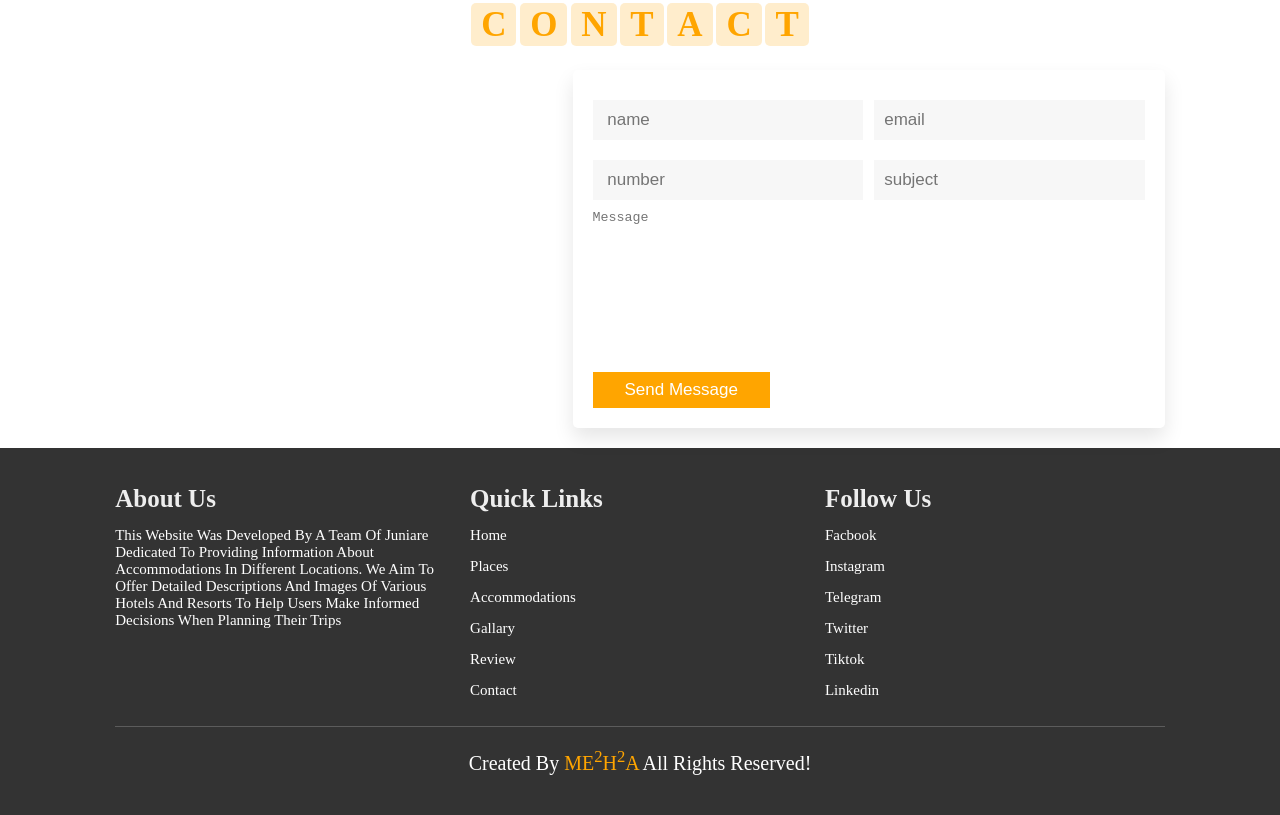
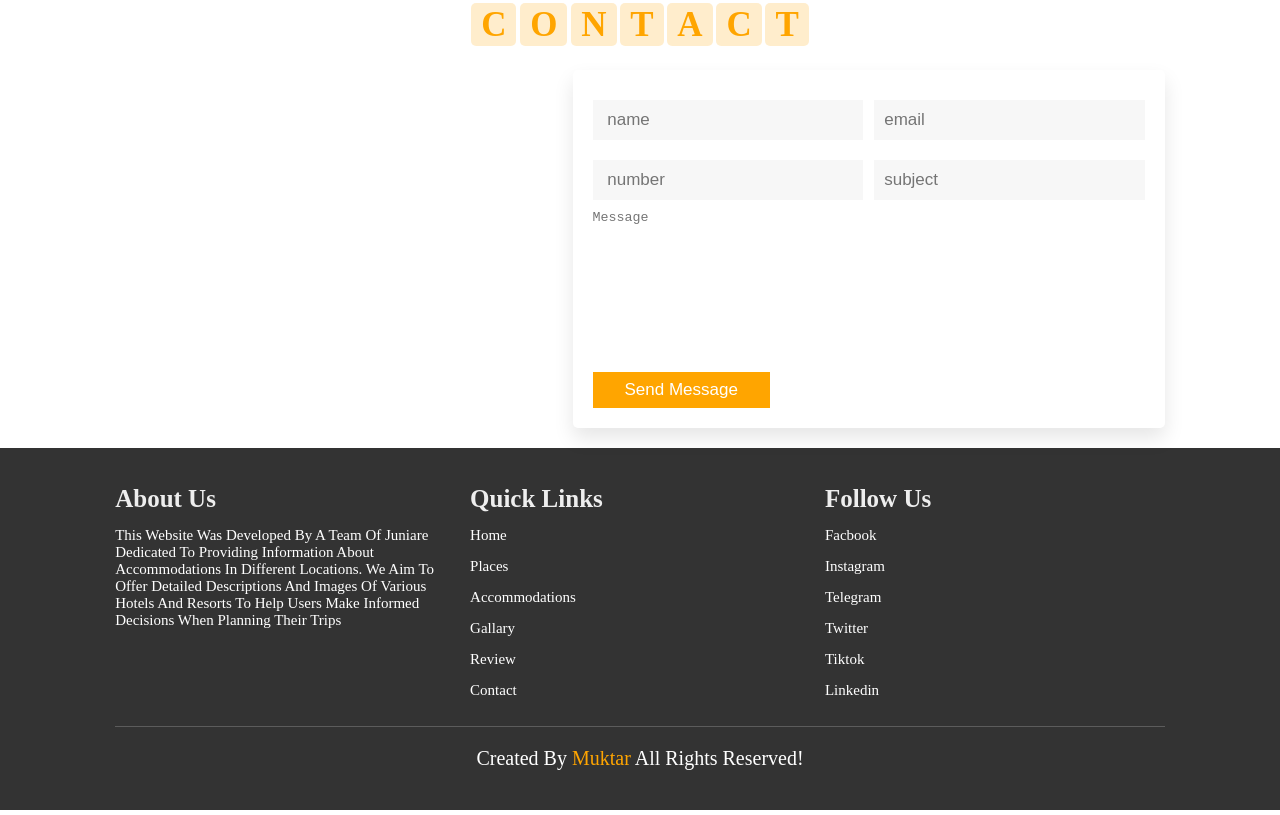
Before and after one commit to Mukman/Tourism_managment, a plain HTML site: page index.html in a window 1280 px wide. Shown: the part 5618-6433 px from the top of the page. Drawn offline with nearby package versions, Linux system fonts and the light colour scheme.

Commit message:
first commit

```diff
--- a/index.html
+++ b/index.html
@@ -493,7 +493,7 @@
       <a href="#">linkedin</a>
     </div>
   </div>
- <h1 class="credit">Created by <span>ME<sup>2</sup>H<sup>2</sup>A</span> all rights reserved!</h1>
+ <h1 class="credit">Created by <span>Muktar</span> all rights reserved!</h1>
 </section>
 <!--fotter ends-->
  <script src="https://cdn.jsdelivr.net/npm/swiper@11/swiper-bundle.min.js"></script>
```
